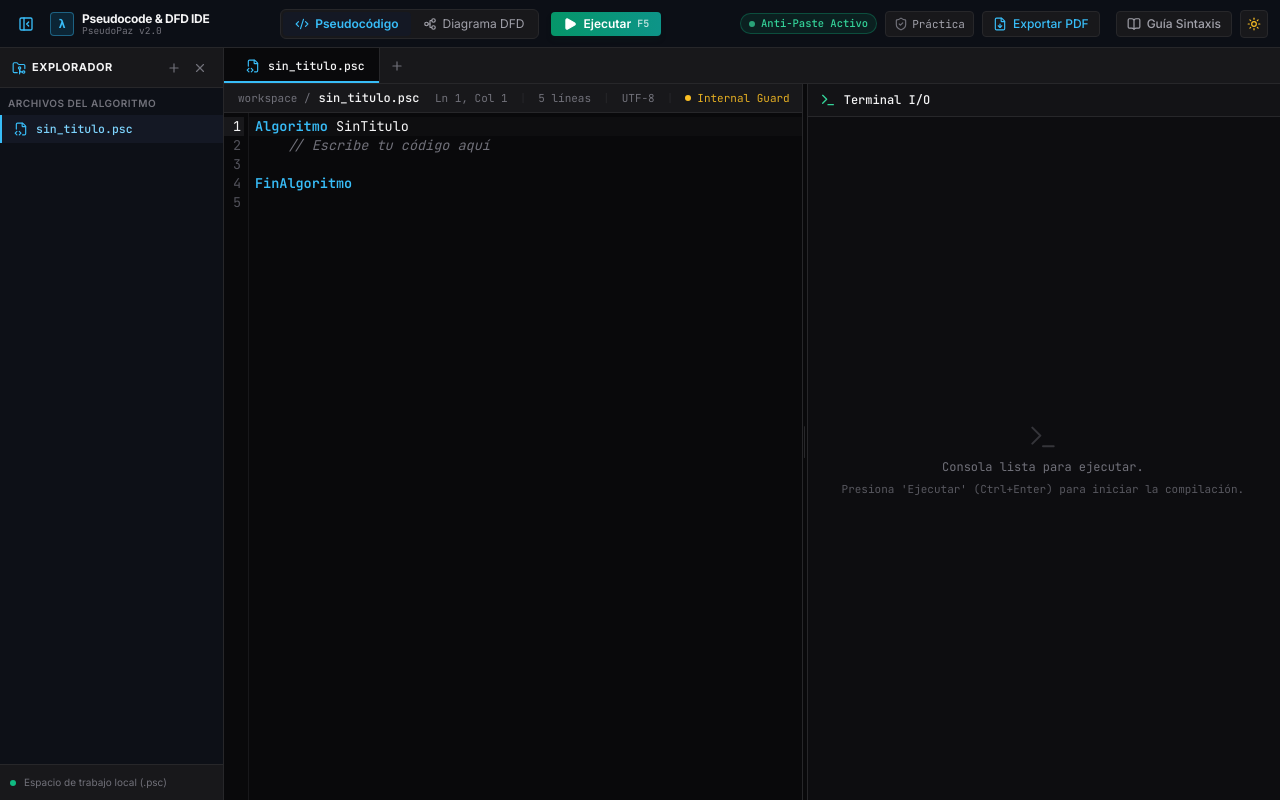
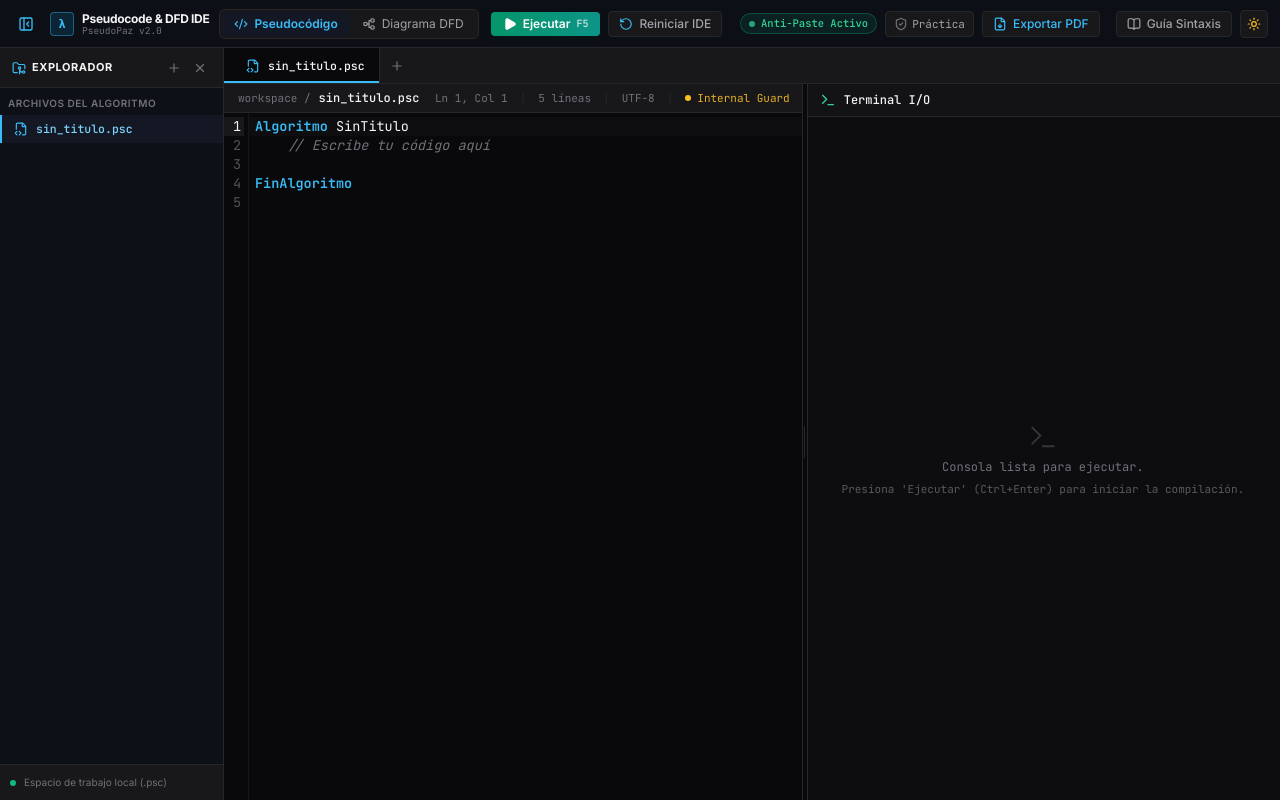
Before and after one commit to MateoMontLopez/PseudoPaz, a React (Vite) app: page / in a window 1280 px wide. Built offline with nearby package versions, Linux system fonts and the light colour scheme; what pdfmake would draw is missing.

Commit message:
feat: implementar función Reiniciar IDE (Soft/Hard Reset) en Header y App

```diff
--- a/src/App.tsx
+++ b/src/App.tsx
@@ -18,7 +18,7 @@ import {
   saveStoredFiles,
 } from './types/workspace';
 import { useThemeProvider, ThemeContext } from './hooks/useTheme';
-import { AlertTriangle, X } from 'lucide-react';
+import { AlertTriangle, CheckCircle2, X } from 'lucide-react';
 
 export const App: React.FC = () => {
   const themeValue = useThemeProvider();
@@ -100,6 +100,55 @@ export const App: React.FC = () => {
     outputs,
     getFlowchartElement: () => flowchartContainerRef.current,
   });
+
+  // Estado para toast de confirmación de reinicio de motor
+  const [resetToastMessage, setResetToastMessage] = useState<string | null>(null);
+  const resetToastTimeoutRef = useRef<ReturnType<typeof setTimeout> | null>(null);
+
+  const showResetToast = useCallback((msg: string) => {
+    setResetToastMessage(msg);
+    if (resetToastTimeoutRef.current) clearTimeout(resetToastTimeoutRef.current);
+    resetToastTimeoutRef.current = setTimeout(() => {
+      setResetToastMessage(null);
+    }, 3200);
+  }, []);
+
+  // Manejador de Reinicio / Recarga del IDE (Soft & Hard Reset)
+  const handleResetIDE = useCallback(
+    async (event: React.MouseEvent) => {
+      // B. Hard Reset (Shift + Clic - Recarga Forzada de PWA):
+      if (event.shiftKey) {
+        if ('caches' in window) {
+          try {
+            const cacheNames = await caches.keys();
+            await Promise.all(cacheNames.map((name) => caches.delete(name)));
+          } catch (err) {
+            console.warn('[PWA] Error limpiando caches:', err);
+          }
+        }
+        if ('serviceWorker' in navigator) {
+          try {
+            const registrations = await navigator.serviceWorker.getRegistrations();
+            await Promise.all(registrations.map((r) => r.unregister()));
+          } catch (err) {
+            console.warn('[PWA] Error desregistrando service workers:', err);
+          }
+        }
+        window.location.reload();
+        return;
+      }
+
+      // A. Soft Reset (Clic Normal - Reinicio de Motor en Caliente):
+      // 1 & 2. Destruir sesión del worker y reinstanciar limpio
+      stop();
+      // 3 & 4. Limpiar consola I/O, cancelar Leer y poner en IDLE
+      clearConsole();
+      // 5. Preservar intacto el código del usuario en el editor y el archivo activo (no se altera activeFile)
+      // 6. Mostrar notificación discreta
+      showResetToast('Motor de ejecución reiniciado correctamente');
+    },
+    [stop, clearConsole, showResetToast]
+  );
 
   // Ejecutar el archivo activo
   const handleRun = useCallback(() => {
@@ -205,6 +254,7 @@ export const App: React.FC = () => {
           isGuardEnabled={isGuardEnabled}
           onRun={handleRun}
           onStop={stop}
+          onResetIDE={handleResetIDE}
           onToggleGuard={toggleGuard}
           onOpenExportModal={openExportModal}
           isSidebarOpen={isSidebarOpen}
@@ -221,6 +271,20 @@ export const App: React.FC = () => {
             <button
               onClick={clearToast}
               className="p-1 text-rose-400 hover:text-rose-100 hover:bg-rose-900/50 rounded transition-colors"
+            >
+              <X className="w-3.5 h-3.5" />
+            </button>
+          </div>
+        )}
+
+        {/* Toast de confirmación de Soft Reset del motor */}
+        {resetToastMessage && (
+          <div className="fixed top-14 right-6 z-50 flex items-center gap-2.5 px-4 py-2.5 bg-emerald-950/90 border border-emerald-600/40 text-emerald-200 rounded-md shadow-2xl text-xs backdrop-blur-md animate-in slide-from-top-2 duration-200">
+            <CheckCircle2 className="w-4 h-4 text-emerald-400 shrink-0" />
+            <span className="font-medium">{resetToastMessage}</span>
+            <button
+              onClick={() => setResetToastMessage(null)}
+              className="p-1 text-emerald-400 hover:text-emerald-100 hover:bg-emerald-900/50 rounded transition-colors"
             >
               <X className="w-3.5 h-3.5" />
             </button>
--- a/src/components/layout/Header.tsx
+++ b/src/components/layout/Header.tsx
@@ -10,6 +10,7 @@ import {
   ShieldCheck,
   Sun,
   Moon,
+  RotateCcw,
 } from 'lucide-react';
 import { RunnerStatus } from '../../hooks/usePseudocodeRunner';
 import { ModeSwitch, AppMode } from './ModeSwitch';
@@ -23,6 +24,7 @@ interface HeaderProps {
   isGuardEnabled: boolean;
   onRun: () => void;
   onStop: () => void;
+  onResetIDE: (event: React.MouseEvent) => void;
   onToggleGuard: () => void;
   onOpenExportModal: () => void;
   isSidebarOpen: boolean;
@@ -38,6 +40,7 @@ export const Header: React.FC<HeaderProps> = ({
   isGuardEnabled,
   onRun,
   onStop,
+  onResetIDE,
   onToggleGuard,
   onOpenExportModal,
   isSidebarOpen,
@@ -84,7 +87,7 @@ export const Header: React.FC<HeaderProps> = ({
         {/* Conmutador de Modo */}
         <ModeSwitch mode={mode} onModeChange={onModeChange} />
 
-        {/* Zona de Ejecución (Play / Stop) */}
+        {/* Zona de Ejecución (Play / Stop / Reiniciar) */}
         {mode === 'code' && (
           <div className="flex items-center space-x-2">
             {!isRunning ? (
@@ -109,6 +112,16 @@ export const Header: React.FC<HeaderProps> = ({
                 <span>Detener</span>
               </button>
             )}
+
+            {/* Botón [ 🔄 Reiniciar IDE ] */}
+            <button
+              onClick={onResetIDE}
+              title="Haz clic para reiniciar la consola y el motor. Mantén presionado Shift + Clic para recargar la app por completo."
+              className="flex items-center space-x-1.5 px-2.5 py-1 bg-[var(--bg-surface-subtle)] hover:bg-[var(--bg-hover)] text-[var(--text-secondary)] hover:text-[var(--text-primary)] border border-[var(--border-color)] hover:border-sky-500/40 rounded text-xs font-medium transition-all shadow-xs active:scale-95 cursor-pointer"
+            >
+              <RotateCcw className="w-3.5 h-3.5 text-sky-500 dark:text-sky-400" />
+              <span className="hidden sm:inline">Reiniciar IDE</span>
+            </button>
 
             {/* Micro-indicador de estado de ejecución */}
             <div className="hidden xl:flex items-center text-[11px] font-mono text-[var(--text-secondary)]">
```
